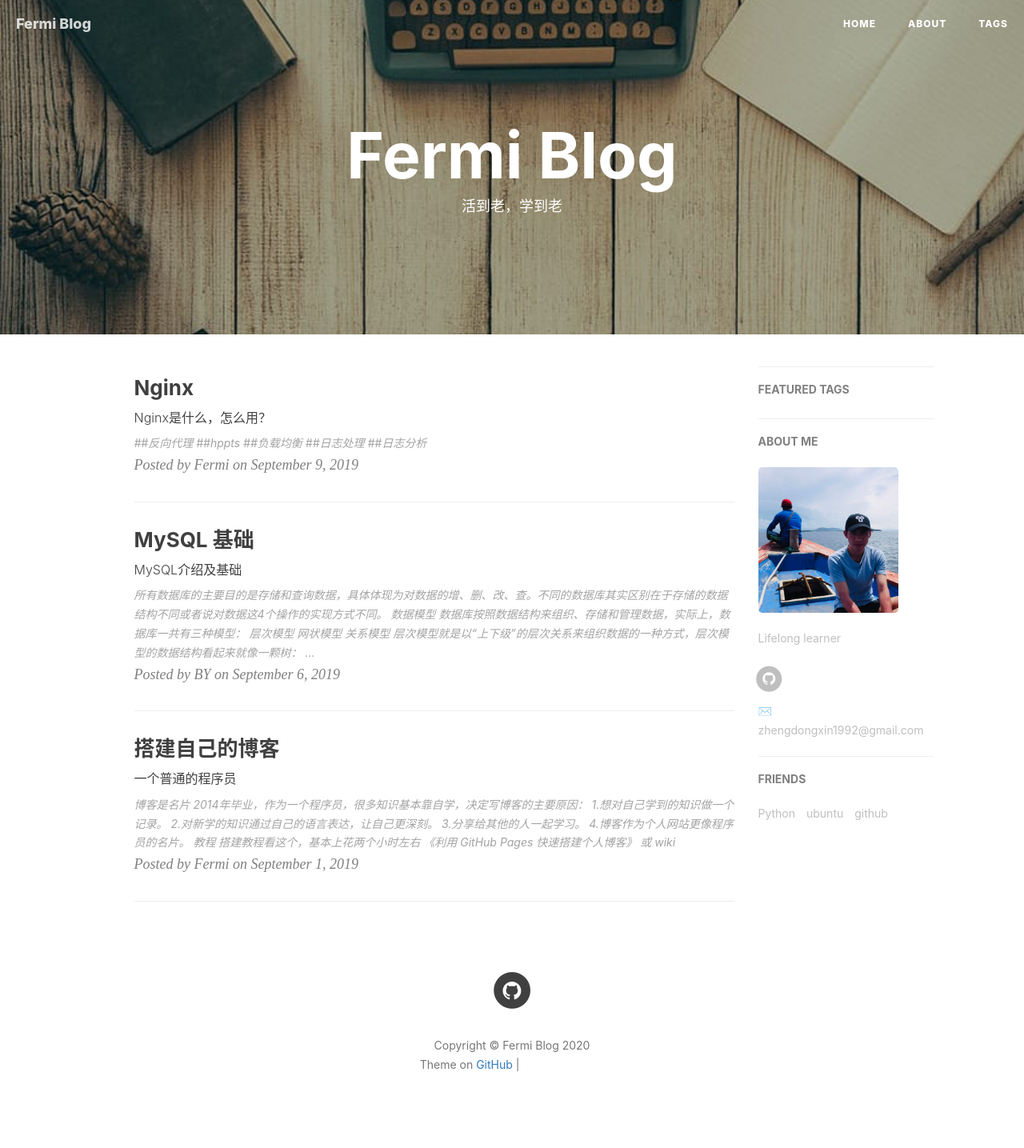
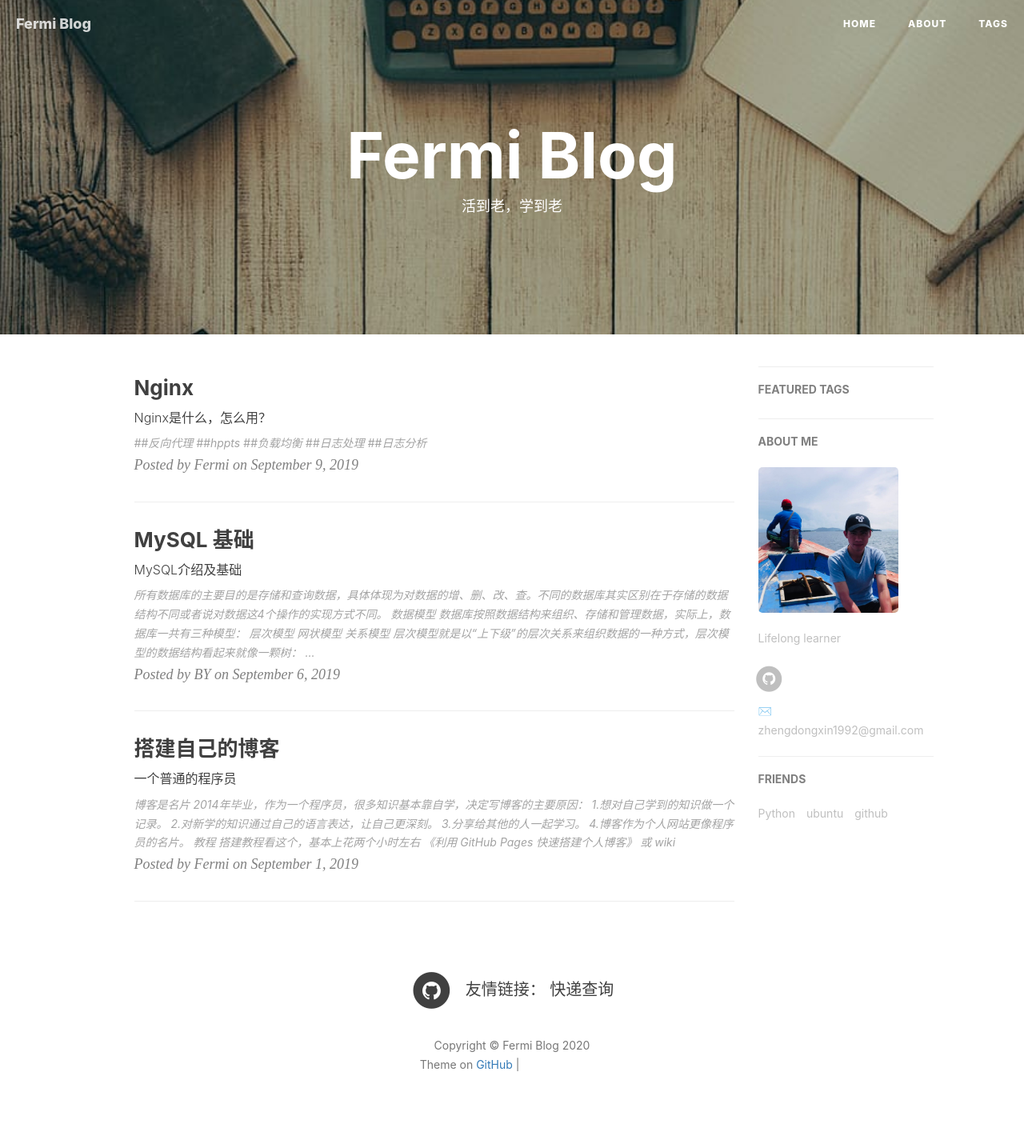
Before and after one commit to zhengdongxin/zhengdongxin.github.io, a Jekyll site: the page built from index.html, in a window 1280 px wide. Shown: the whole page at 80% size. Built offline with Jekyll 4.4.1, drawn with Linux system fonts in a browser that asks for light colours; nearby versions of some CDN libraries; the list of posts is cut into pages by our own code; comment, search, counter and statistics services are not loaded; grey boxes are pictures that could not be loaded.

Commit message:
添加快递100链接

```diff
--- a/_includes/footer.html
+++ b/_includes/footer.html
@@ -89,6 +89,12 @@
                         </a>
                     </li>
                     {% endif %}
+                    <li>
+                        友情链接：
+                        <a target="_blank" href="https://m.kuaidi100.com/">
+                            快递查询
+                        </a>
+                    </li>
                 </ul>
                 <p class="copyright text-muted">
                     Copyright &copy; {{ site.title }} {{ site.time | date: '%Y' }}
```
